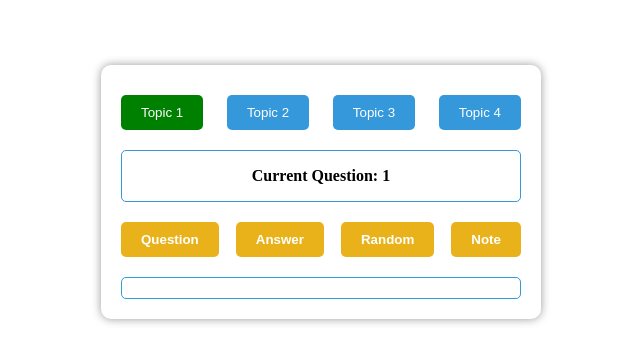
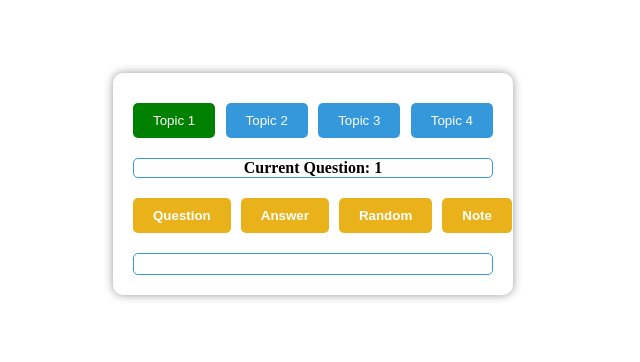
Before and after one commit to doanduyvan/English_temp1, a plain HTML site: page index.html in a window 1280 px wide. Shown: the part 216-578 px from the top of the page, without its empty margins (327-967 px from the left). Drawn offline with Linux system fonts and the light colour scheme.

Commit message:
second update

```diff
--- a/index.html
+++ b/index.html
@@ -4,8 +4,15 @@
 <head>
     <meta charset="UTF-8">
     <meta name="viewport" content="width=device-width, initial-scale=1.0">
-    <title>Document</title>
+    <title>EngL</title>
     <style>
+
+        * {
+            margin: 0;
+            padding: 0;
+            box-sizing: border-box;
+        }
+
         .root {
             width: 100vw;
             height: 100vh;
@@ -15,7 +22,7 @@
         }
 
         .root>div {
-            width: 400px;
+            max-width: 400px;
             padding: 20px;
             border-radius: 10px;
             box-shadow: 0 0 10px rgba(0, 0, 0, 0.4);
```
Also changed, not shown: tam.html (+7 -1 lines).
